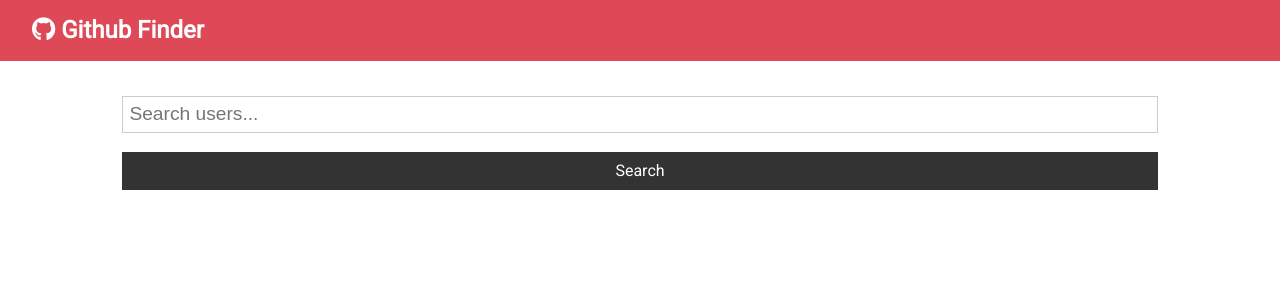
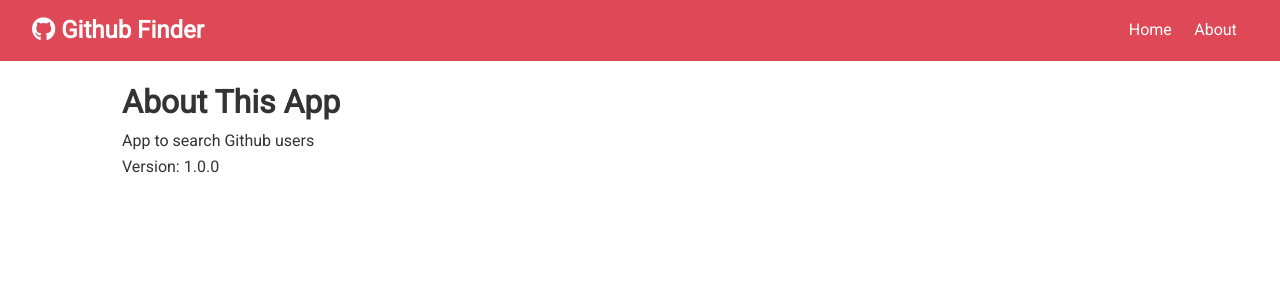
Before and after one commit to SH13LDS/git-search, a React (Create React App) app: page /about in a window 1280 px wide. Shown: the top 300 px of the page. Built offline with nearby package versions, Linux system fonts and the light colour scheme; the HTML template or start-up script is replaced by a standard one.

Commit message:
React Router set up and refactoring

```diff
--- a/package.json
+++ b/package.json
@@ -9,6 +9,7 @@
     "axios": "^0.19.2",
     "react": "^16.13.1",
     "react-dom": "^16.13.1",
+    "react-router-dom": "^5.2.0",
     "react-scripts": "3.4.3"
   },
   "scripts": {
--- a/src/App.js
+++ b/src/App.js
@@ -1,8 +1,10 @@
-import React, { Component } from 'react';
+import React, { Fragment, Component } from 'react';
+import { BrowserRouter as Router, Switch, Route } from 'react-router-dom';
 import Navbar from './components/layout/Navbar';
 import Users from './components/users/Users';
 import Search from './components/users/Search';
 import Alert from './components/layout/Alert';
+import About from './components/About';
 import axios from 'axios';
 import './App.css';
 
@@ -40,10 +42,17 @@
     const { users, loading } = this.state;
 
     return (
+      <Router>
         <div className='App'>
           <Navbar />
           <div className='container'>
             <Alert alert={this.state.alert} />
+            <Switch>
+              <Route
+                exact
+                path='/'
+                render={(props) => (
+                  <Fragment>
                     <Search
                       searchUsers={this.searchUsers}
                       clearUsers={this.clearUsers}
@@ -51,8 +60,14 @@
                       setAlert={this.setAlert}
                     />
                     <Users loading={loading} users={users} />
+                  </Fragment>
+                )}
+              />
+              <Route exact path='/about' component={About} />
+            </Switch>
           </div>
         </div>
+      </Router>
     );
   }
 }
--- /dev/null
+++ b/src/components/About.js
@@ -0,0 +1,13 @@
+import React, { Fragment } from 'react';
+
+const About = () => {
+  return (
+    <Fragment>
+      <h1>About This App</h1>
+      <p>App to search Github users</p>
+      <p>Version: 1.0.0</p>
+    </Fragment>
+  );
+};
+
+export default About;
--- a/src/components/layout/Navbar.js
+++ b/src/components/layout/Navbar.js
@@ -1,12 +1,21 @@
 import React from 'react';
 import PropTypes from 'prop-types';
+import { Link } from 'react-router-dom';
 
 const Navbar = ({ icon, title }) => {
   return (
     <nav className='navbar bg-primary'>
       <h1>
-        <i className={icon} /> { title}
+        <i className={icon} /> {title}
       </h1>
+      <ul>
+        <li>
+          <Link to='/'>Home</Link>
+        </li>
+        <li>
+          <Link to='/about'>About</Link>
+        </li>
+      </ul>
     </nav>
   );
 };
```
Also changed, not shown: 1 other file (tests, documents, lock files or other folders). Lines whose indentation alone changed are shown as unchanged.
